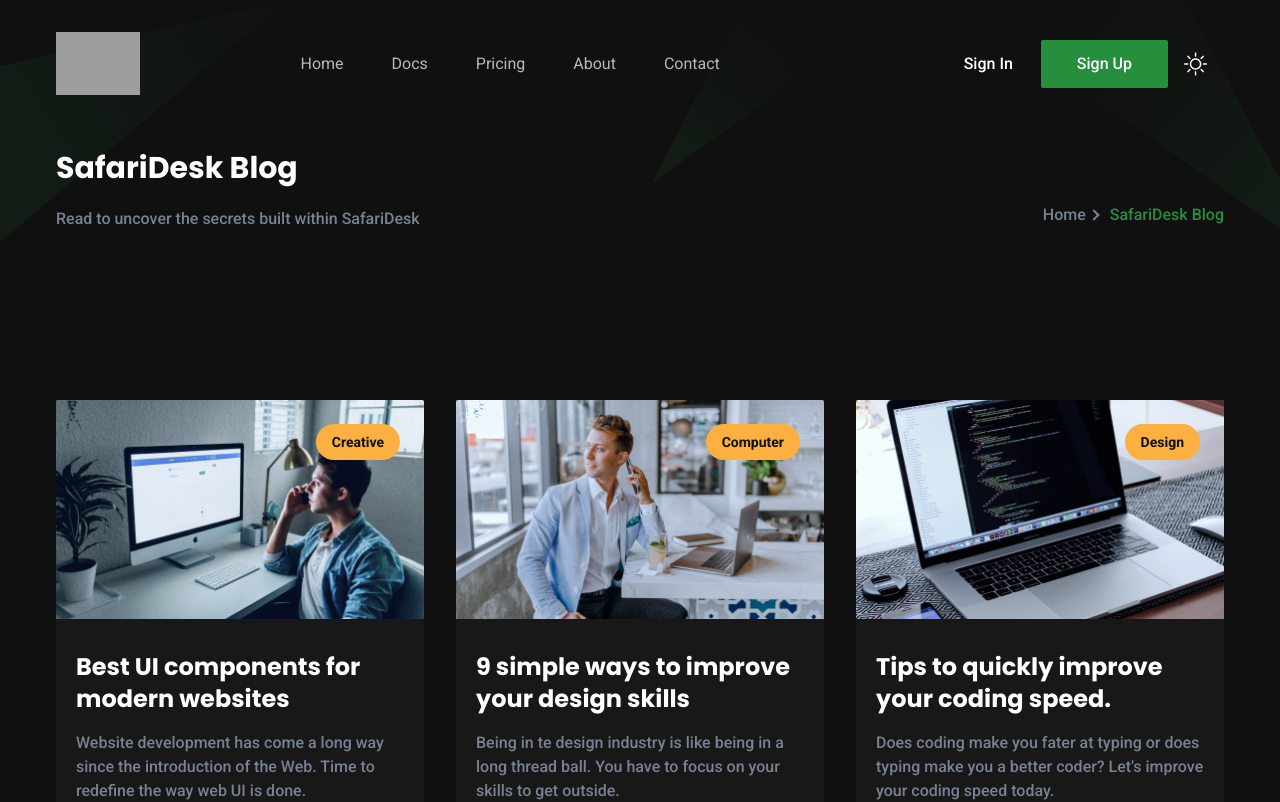
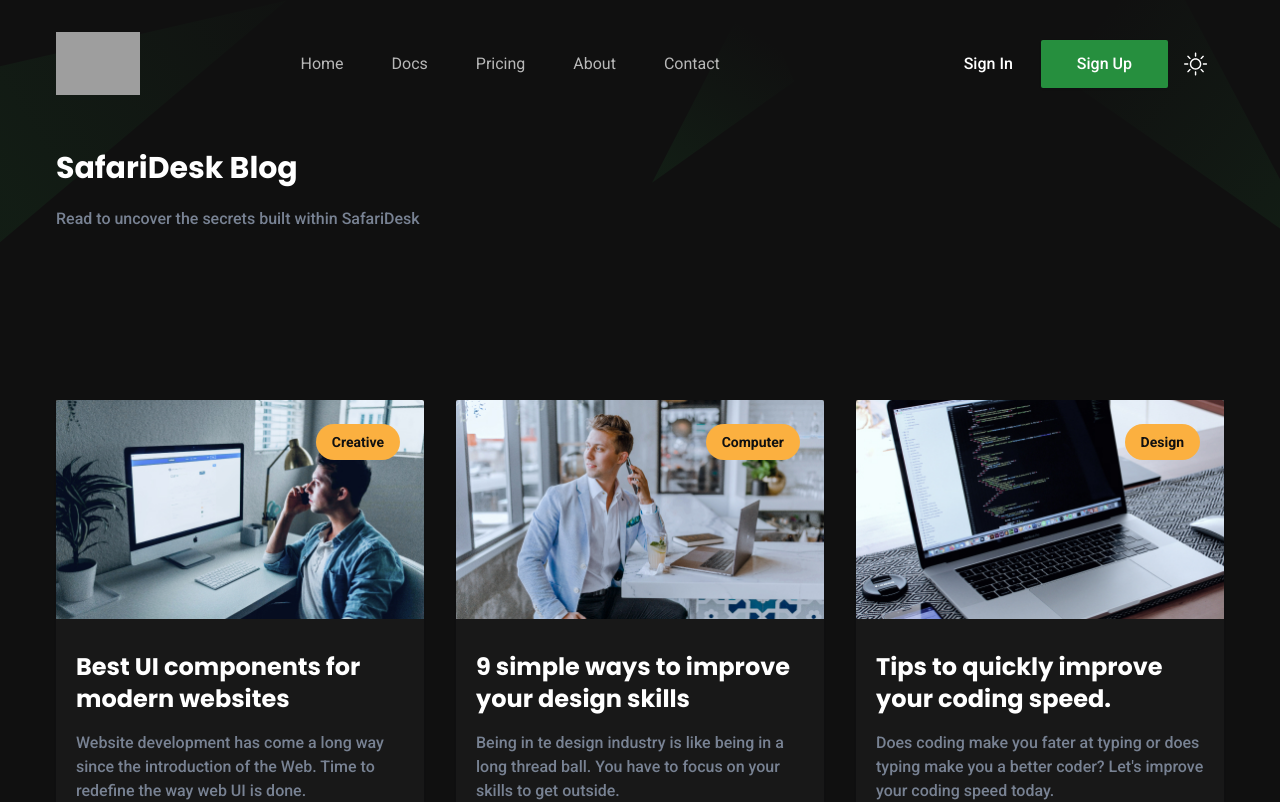
Before and after one commit to safaridesk/safaridesk-website, a Next.js app: page /blog in a window 1280 px wide. Shown: the top 802 px of the page. Built offline with nearby package versions, Linux system fonts and the light colour scheme; grey boxes are pictures that could not be loaded; what tailwindcss-animated would draw is missing.

Commit message:
Modified the breadcrumb to have only text

```diff
--- a/components/Common/Breadcrumb.tsx
+++ b/components/Common/Breadcrumb.tsx
@@ -22,24 +22,7 @@ const Breadcrumb = ({
                 </p>
               </div>
             </div>
-            <div className="w-full px-4 md:w-4/12 lg:w-5/12">
-              <div className="text-end">
-                <ul className="flex items-center md:justify-end">
-                  <li className="flex items-center">
-                    <Link
-                      href="/"
-                      className="pr-1 text-base font-medium text-body-color hover:text-primary"
-                    >
-                      Home
-                    </Link>
-                    <span className="mr-3 block h-2 w-2 rotate-45 border-r-2 border-t-2 border-body-color"></span>
-                  </li>
-                  <li className="text-base font-medium text-primary">
-                    {pageName}
-                  </li>
-                </ul>
-              </div>
-            </div>
+
           </div>
         </div>
 
```
